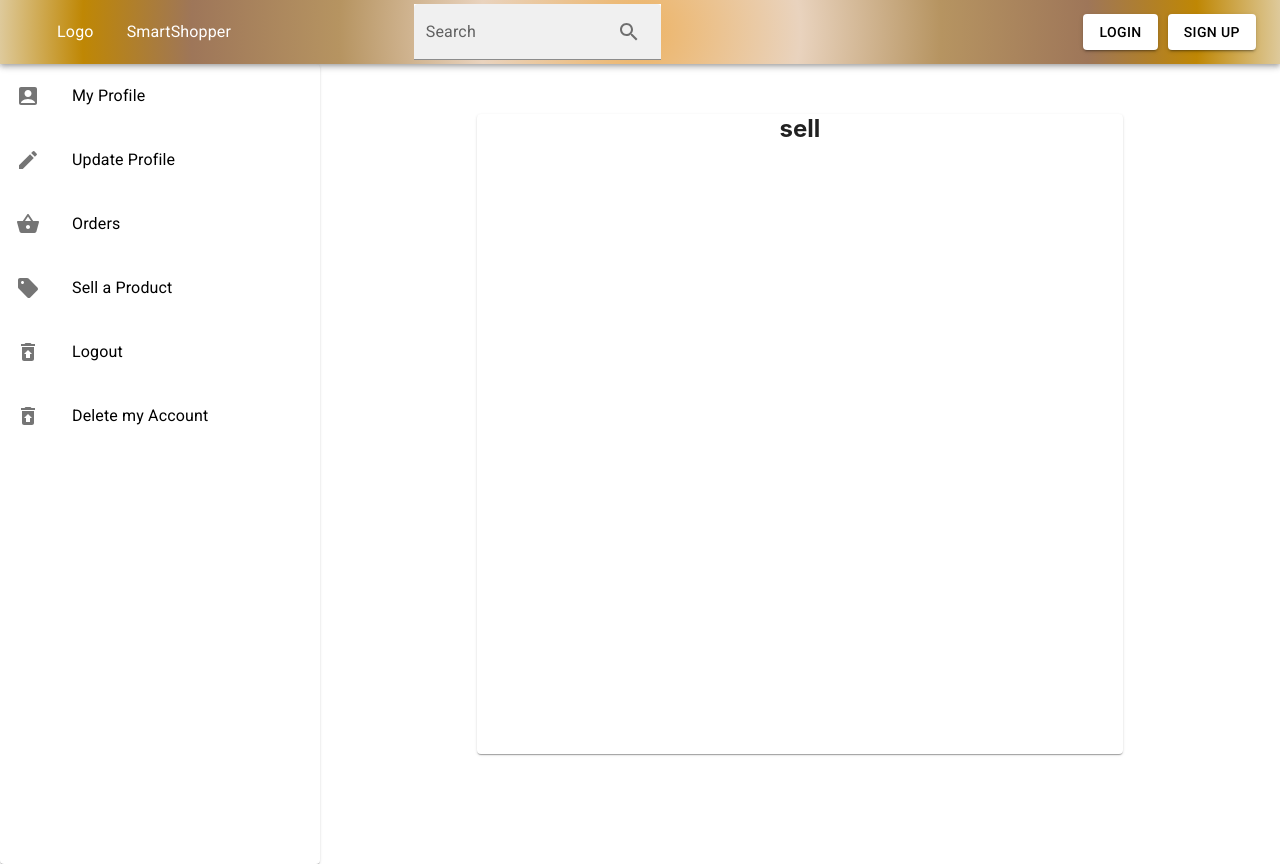
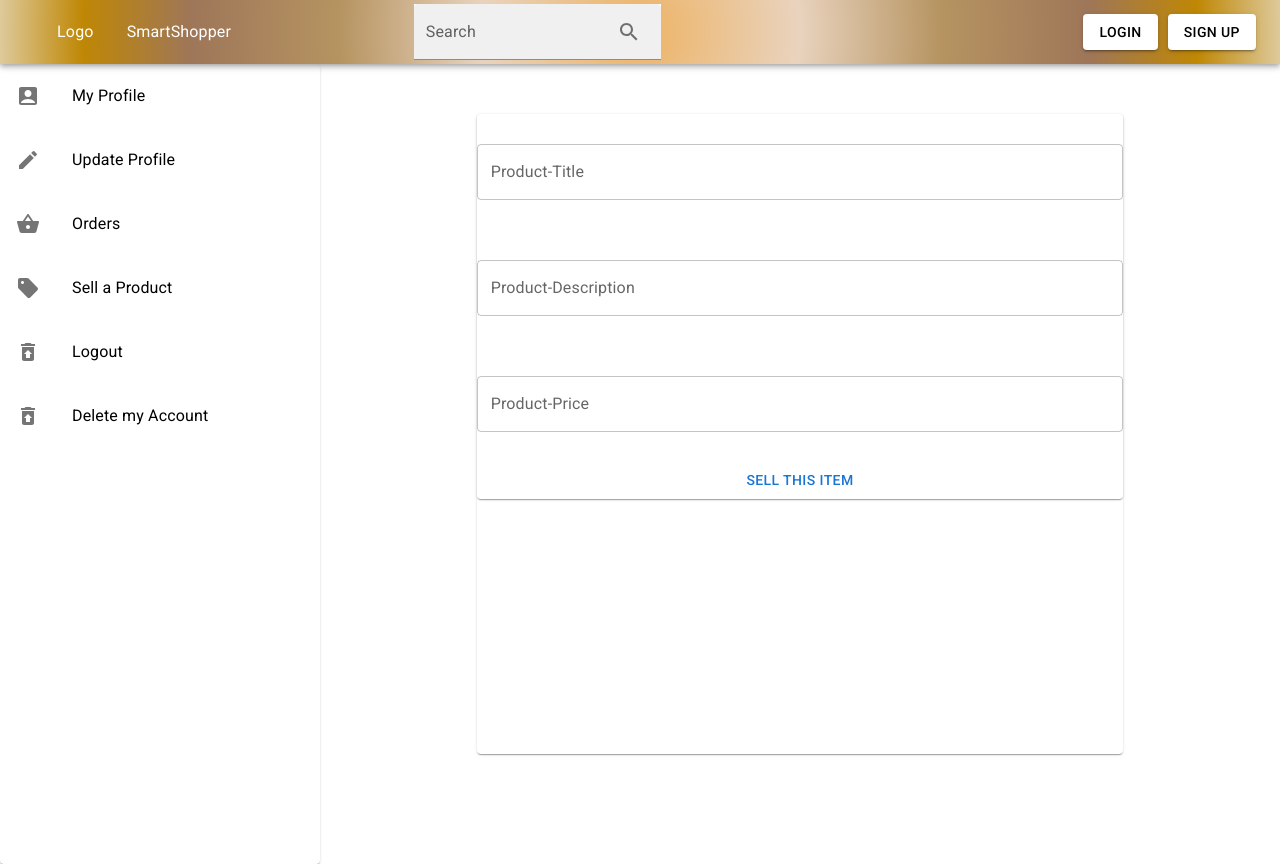
Before and after one commit to GitHub23211/Smart_Sneaker_Head, a React (Create React App) app: page /user/sell in a window 1280 px wide. Built offline with nearby package versions, Linux system fonts and the light colour scheme.

Commit message:
added product sell form

```diff
--- a/src/Components/Sell.js
+++ b/src/Components/Sell.js
@@ -1,10 +1,29 @@
-import React from "react";
+import React, { useState } from "react";
+import { Paper,Button,TextField } from "@mui/material";
 
 
 const Sell = ()=>{
 
+    const [prodTitle , setTitle] = useState("")
+    const handleOnChange = (event, handler) => {
+        console.log(event.target.value)
+        handler(event.target.value)
+    }
+    const margin={margin:'30px auto'}
     return(
-        <h1>sell</h1>
+     <Paper>
+        <TextField label='Product-Title' placeholder='Product Title' fullWidth style={margin}
+        input value={prodTitle} onChange={(event) => handleOnChange(event, setTitle)}></TextField>
+
+        <TextField label='Product-Description' placeholder='Product Description' fullWidth style={margin}
+        input value={prodTitle} onChange={(event) => handleOnChange(event, setTitle)}></TextField>
+
+        <TextField label='Product-Price' placeholder='Product Price' fullWidth style={margin}
+        input value={prodTitle} onChange={(event) => handleOnChange(event, setTitle)}></TextField>
+
+        <Button>Sell This Item</Button>
+     </Paper>
+
     )
 }
 
```
